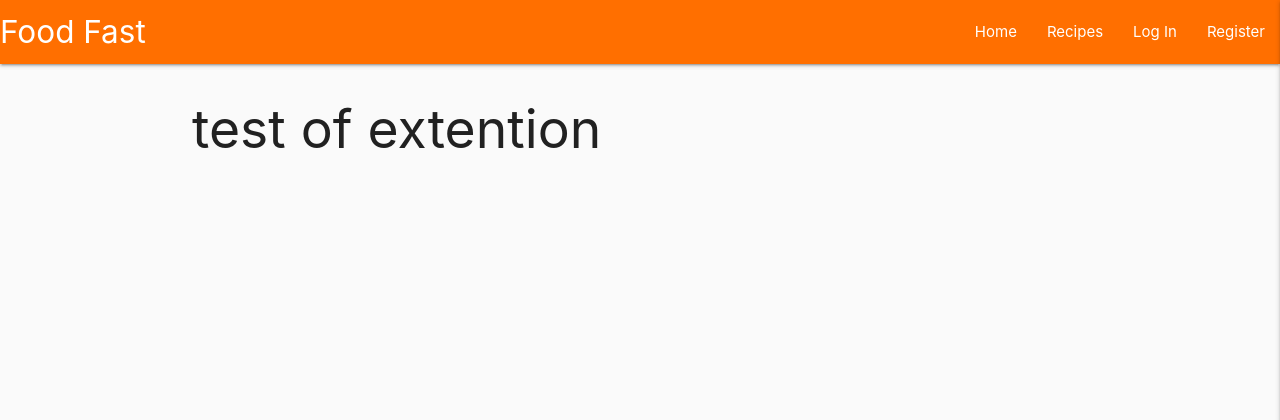
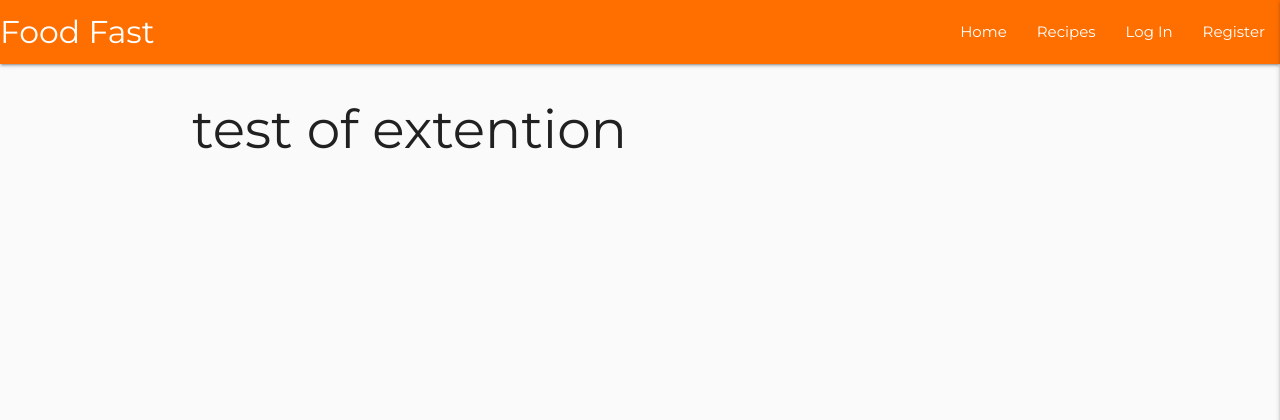
Before and after one commit to Code-Institute-Submissions/LAMcGuinness-MS3, a Flask app: page / in a window 1280 px wide. Shown: the top 420 px of the page. Run offline with Flask 2, Linux system fonts and the light colour scheme; some libraries are stand-ins or nearby versions.

Commit message:
imported google fonts and used in style.css

```diff
--- a/static/css/style.css
+++ b/static/css/style.css
@@ -1,5 +1,9 @@
+/*--- Google Fonts import ---*/
+@import url('https://fonts.googleapis.com/css2?family=Montserrat:ital,wght@0,300;0,400;0,600;1,400&display=swap');
+
 body {
     background-color: #fafafa;
+    font-family: 'Montserrat', sans-serif;
 }
 
 .text-shadow {
```
